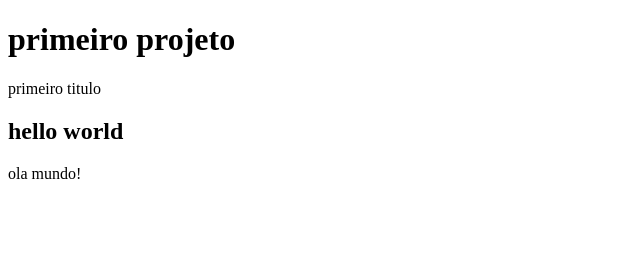
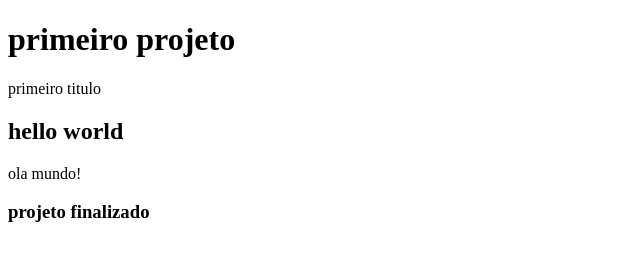
Before and after one commit to tupacfor/Primeiro-projeto-github, a plain HTML site: page index.html in a window 1280 px wide. Shown: the whole page, without its empty margins (0-640 px from the left). Drawn offline with Linux system fonts and the light colour scheme.

Commit message:
adicao do terceiro titulo

```diff
--- a/index.html
+++ b/index.html
@@ -11,5 +11,6 @@
     <p>primeiro titulo</p>
     <h2>hello world</h2>
     <p>ola mundo!</p>
+    <h3>projeto finalizado</h3>
 </body>
 </html>
```
